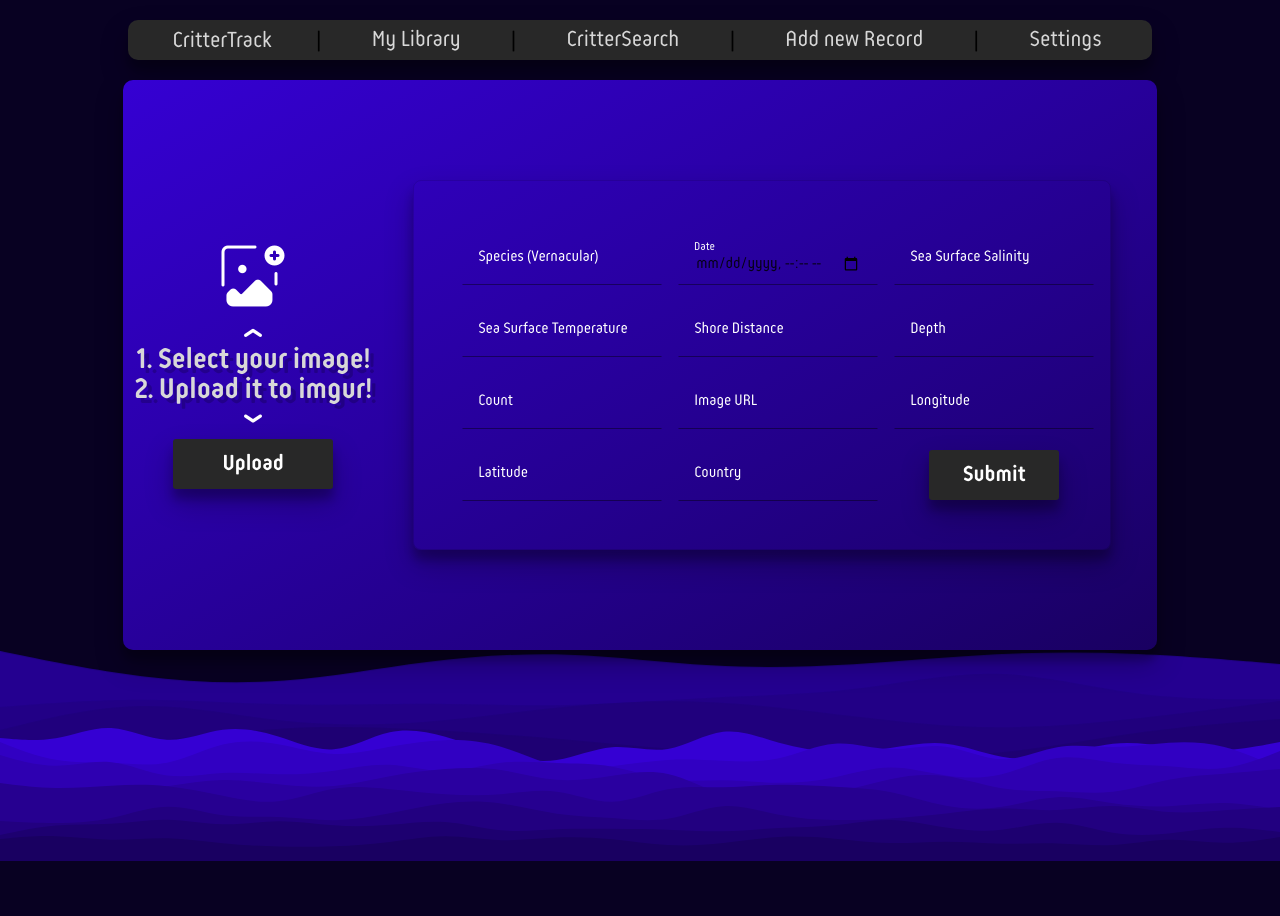
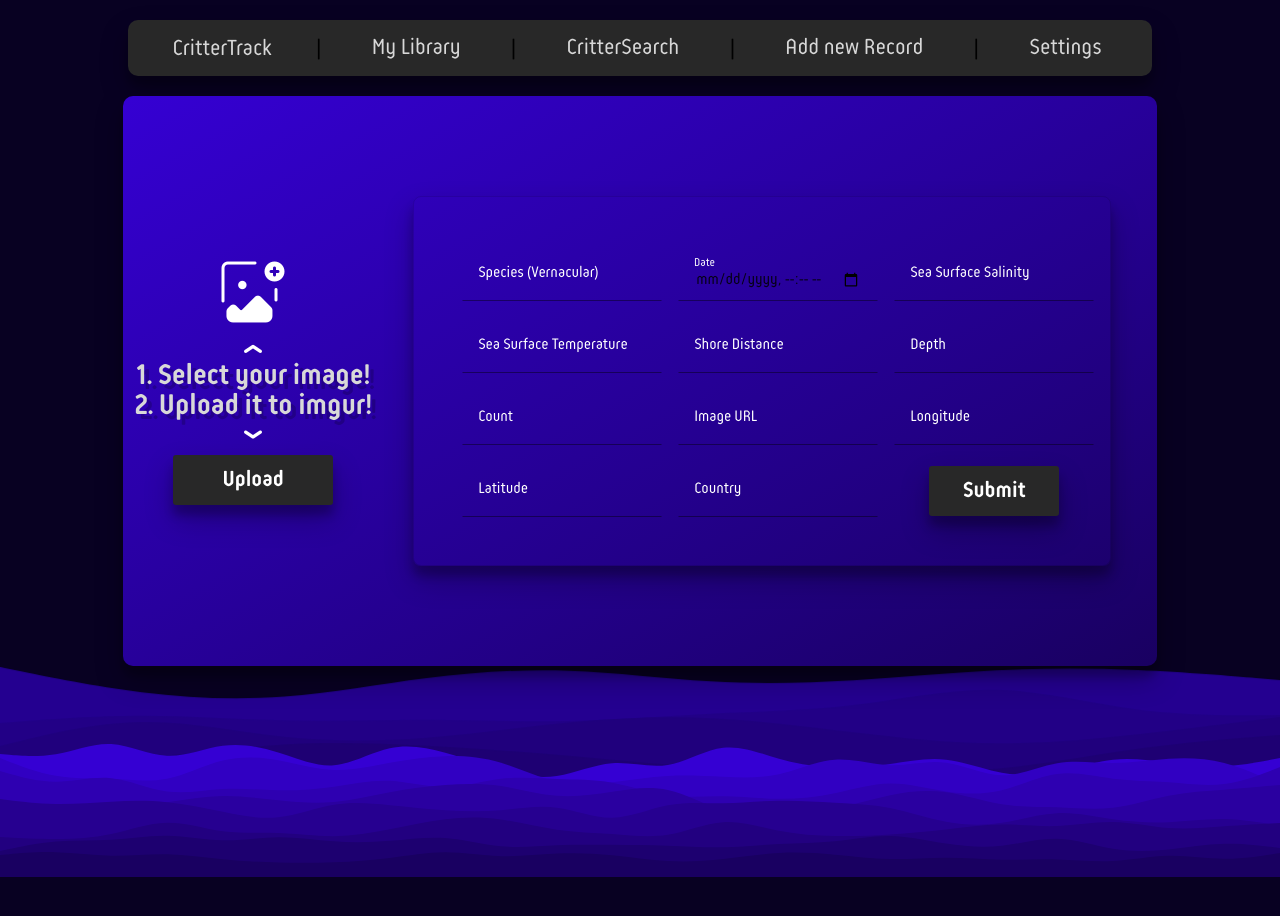
Before and after one commit to dekaratas/CritterTrack, a React (Vite) app in the folder CritterTrack/src/renderer/: page / in a window 1280 px wide. Shown: the top 916 px of the page. Built offline with nearby package versions, Linux system fonts and the light colour scheme.

Commit message:
Increase Header Bar somewhat and prepare buttons for component switch

```diff
--- a/CritterTrack/src/renderer/src/components/Header/header.css
+++ b/CritterTrack/src/renderer/src/components/Header/header.css
@@ -1,7 +1,7 @@
 .headerContainer {
   background-color: #282828;
   width: 80vw;
-  height: 5vh;
+  height: 7vh;
   margin-left: auto;
   margin-right: auto;
   margin-top: 20px;
--- a/CritterTrack/src/renderer/src/components/ImageUpload/imageupload.css
+++ b/CritterTrack/src/renderer/src/components/ImageUpload/imageupload.css
@@ -11,19 +11,27 @@ img {
   cursor: pointer;
 }
 
-button {
+button,
+button h1 {
   border: none;
   background-color: transparent;
-  transition: 0.1s;
+  transition:
+    color 0.5s,
+    transform 0.1s;
 }
 
 button:hover {
-  transform: scale(1.03);
   cursor: pointer;
 }
 
+button:hover h1 {
+  cursor: pointer;
+  transform: translateY(-2px);
+  color: white;
+}
+
 button:active {
-  transform: translateY(6px);
+  transform: translateY(10px);
 }
 
 .upload-instruct {
```
